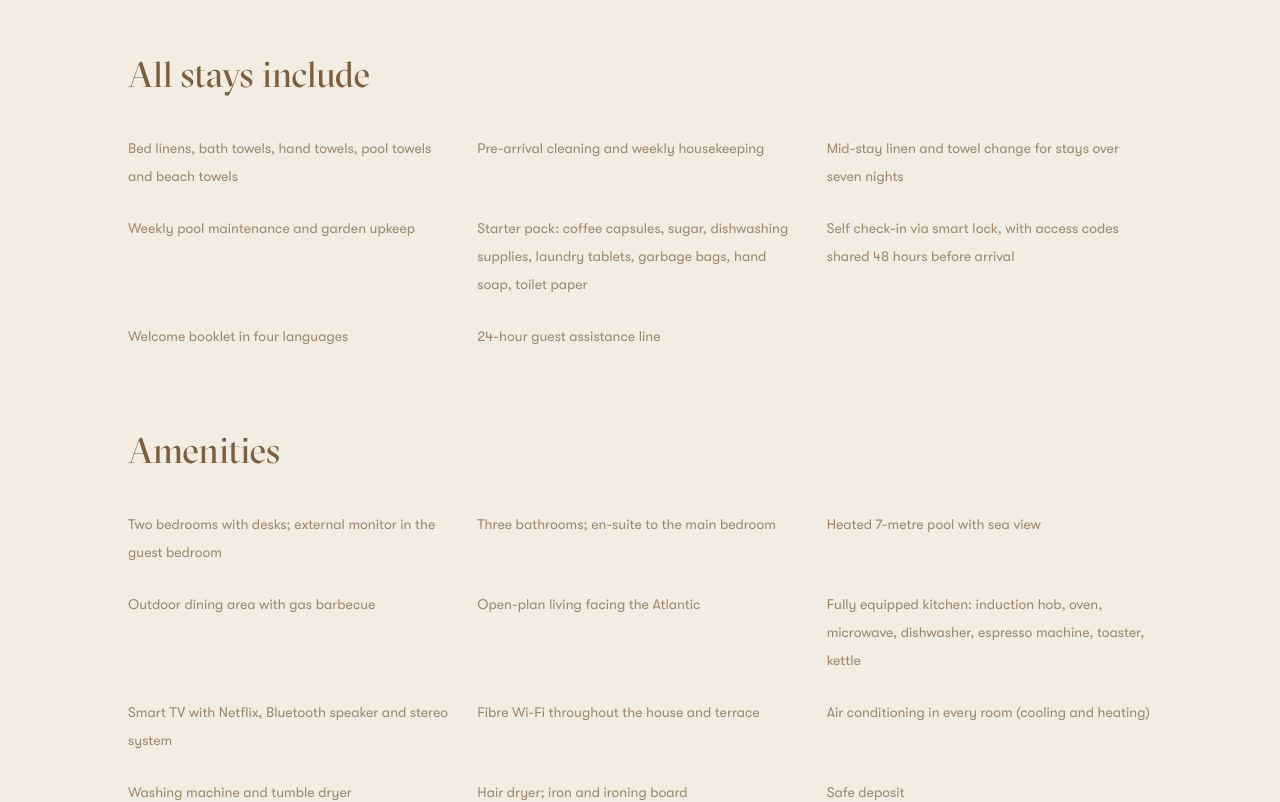
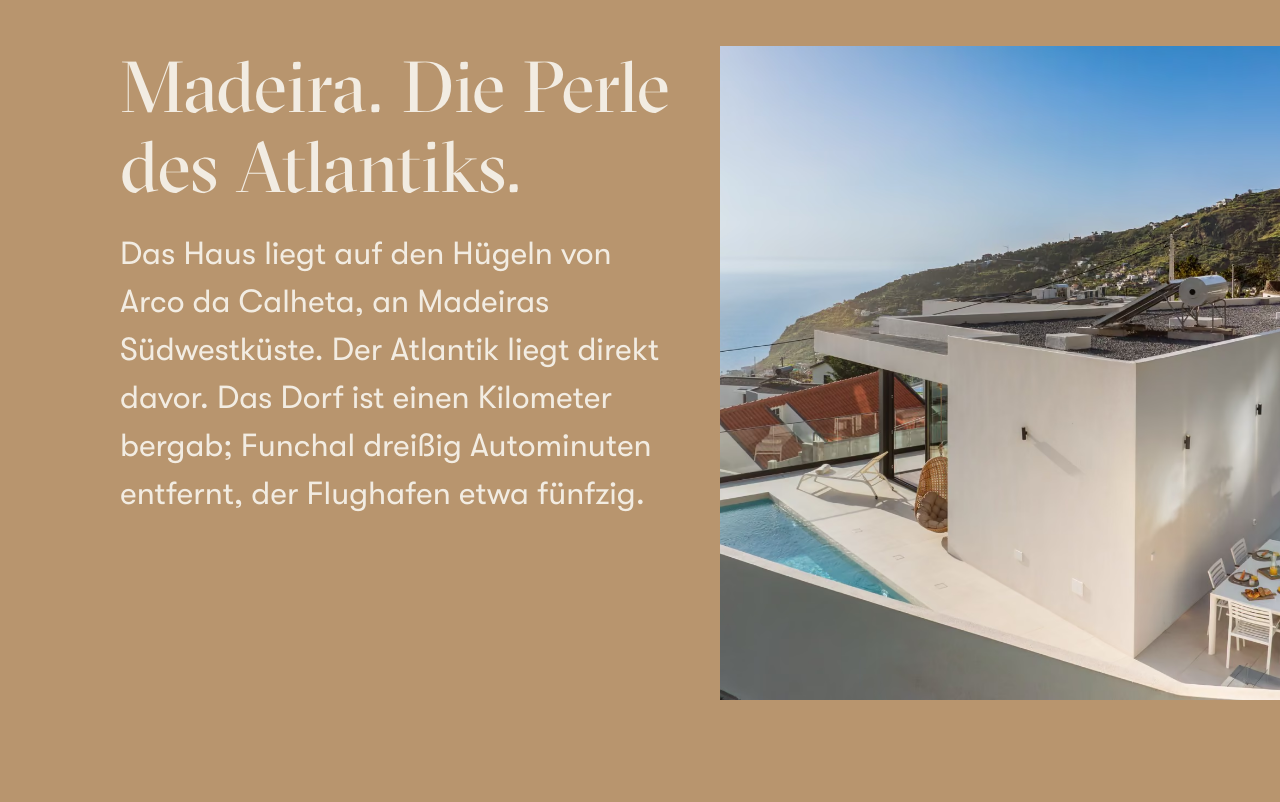
Before and after one commit to filiperoque/casa-amani, a Next.js app: page /de/house in a window 1280 px wide. Shown: the part 2500-3302 px from the top of the page. Built offline with nearby package versions, Linux system fonts and the light colour scheme.

Commit message:
Hide stays-include and amenities sections on /the-house
Sections commented out until ready to show. Translation data
remains in translations.ts for when they come back.

Co-Authored-By: Claude Opus 4.6 (1M context) <noreply@anthropic.com>

```diff
--- a/src/app/[locale]/house/page.tsx
+++ b/src/app/[locale]/house/page.tsx
@@ -59,31 +59,7 @@ export default async function HousePage({
         </Reveal>
         <HouseGallery t={t} />
 
-        <section className="bg-cream px-6 py-16 md:py-24 lg:px-[120px] lg:py-32">
-          <div className="mx-auto max-w-5xl">
-            <Reveal>
-              <h2 className="mb-10 font-display text-2xl text-brown md:text-3xl lg:text-4xl">
-                {t.staysInclude.title}
-              </h2>
-              <ul className="mb-20 grid grid-cols-1 gap-4 text-sm leading-7 text-brown/70 md:grid-cols-2 lg:grid-cols-3 lg:gap-6">
-                {t.staysInclude.items.map((item, i) => (
-                  <li key={i}>{item}</li>
-                ))}
-              </ul>
-            </Reveal>
-
-            <Reveal>
-              <h2 className="mb-10 font-display text-2xl text-brown md:text-3xl lg:text-4xl">
-                {t.amenities.title}
-              </h2>
-              <ul className="grid grid-cols-1 gap-4 text-sm leading-7 text-brown/70 md:grid-cols-2 lg:grid-cols-3 lg:gap-6">
-                {t.amenities.items.map((item, i) => (
-                  <li key={i}>{item}</li>
-                ))}
-              </ul>
-            </Reveal>
-          </div>
-        </section>
+        {/* STAYS INCLUDE and AMENITIES hidden for now */}
 
         <Reveal>
           <Location
```
